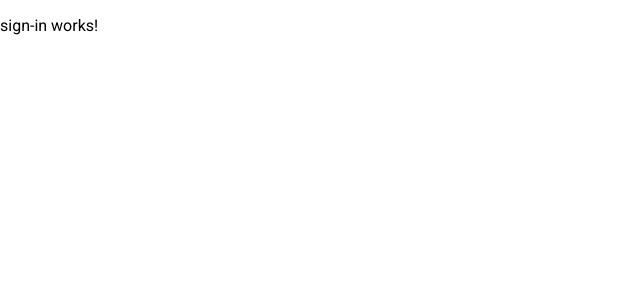
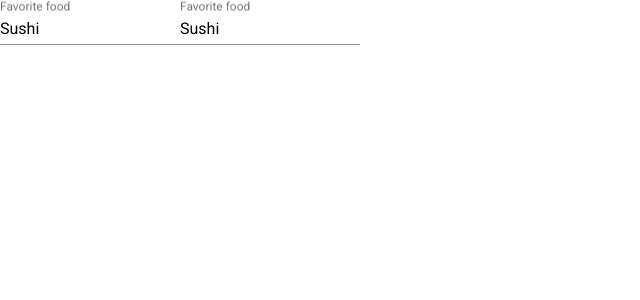
Before and after one commit to TonyWar/tver-hakaton-25-05-2019, an Angular app: page /sing-in in a window 1280 px wide. Shown: the top 300 px of the page, without its empty margins (0-640 px from the left). Built offline with nearby package versions, Linux system fonts and the light colour scheme.

Commit message:
add types

```diff
--- a/src/app/components/sign-in/sign-in.component.html
+++ b/src/app/components/sign-in/sign-in.component.html
@@ -1,3 +1,10 @@
-<p>
-  sign-in works!
-</p>
+<div class="container container--center">
+  <form>
+    <mat-form-field class="example-full-width">
+      <input matInput placeholder="Favorite food" value="Sushi">
+    </mat-form-field>
+    <mat-form-field class="example-full-width">
+      <input matInput placeholder="Favorite food" value="Sushi">
+    </mat-form-field>
+  </form>
+</div>
```
Also changed, not shown: src/app/types/user.model.ts (added, +14 -0 lines).
